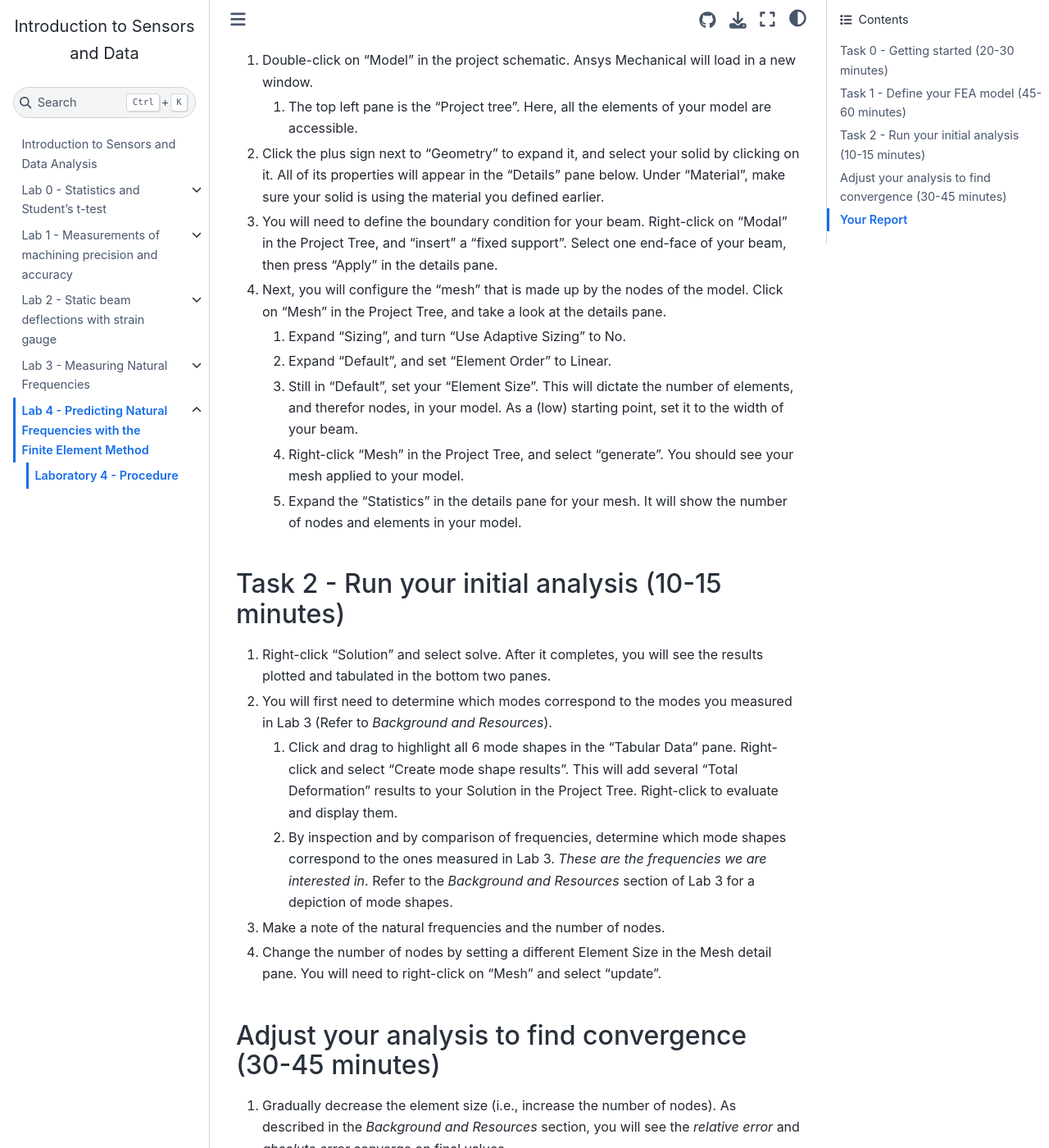
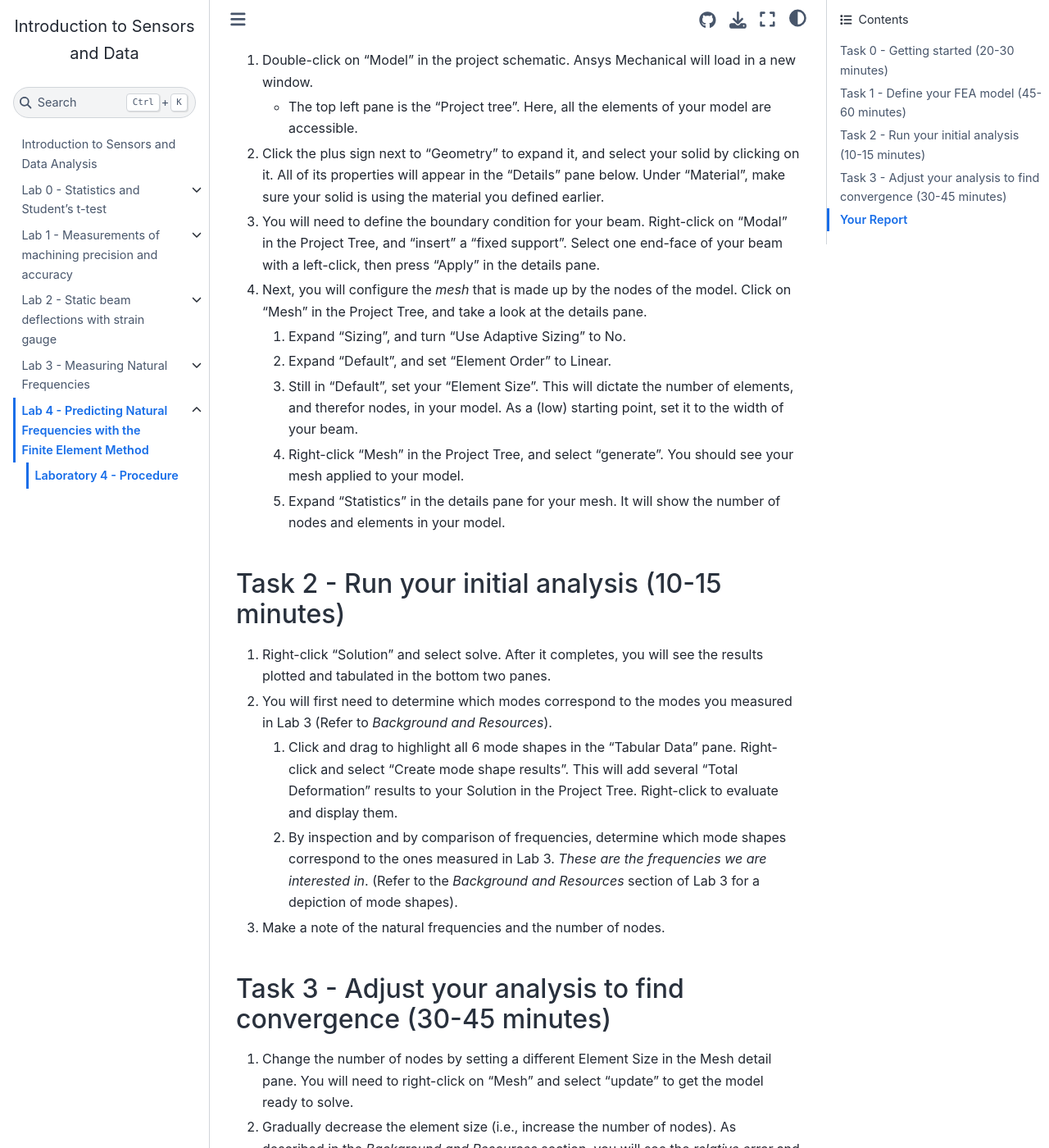
Before and after one commit to cooperrc/sensors_and_data, a Jupyter Book: the page built from ME3263-Lab_04/ME3263-Lab_04P.md, in a window 1280 px wide and 1400 px high, scrolled down 1355 px. Shown: the whole window at 82% size. Built offline with Jupyter Book 1.0.4 settings and Sphinx 7.4.7 and the Sphinx Book theme 1.1.4, drawn with Linux system fonts in a browser that asks for light colours; pages that are not in the unit, such as notebooks, are missing from menus; some of the changed text lies outside the part shown.

Commit message:
Edits and typos in Lab 04

```diff
--- a/ME3263-Lab_04/ME3263-Lab_04P.md
+++ b/ME3263-Lab_04/ME3263-Lab_04P.md
@@ -37,32 +37,33 @@ First, you will create a rectangular beam with the same material properties and
 Next, you will define the specifics of the analysis.
 
 1. Double-click on "Model" in the project schematic. Ansys Mechanical will load in a new window.
-    1. The top left pane is the "Project tree". Here, all the elements of your model are accessible.
+    - The top left pane is the "Project tree". Here, all the elements of your model are accessible.
 1. Click the plus sign next to "Geometry" to expand it, and select your solid by clicking on it. All of its properties will appear in the "Details" pane below. Under "Material", make sure your solid is using the material you defined earlier.
-1. You will need to define the boundary condition for your beam. Right-click on "Modal" in the Project Tree, and "insert" a "fixed support". Select one end-face of your beam, then press "Apply" in the details pane.
-1. Next, you will configure the "mesh" that is made up by the nodes of the model. Click on "Mesh" in the Project Tree, and take a look at the details pane.
+1. You will need to define the boundary condition for your beam. Right-click on "Modal" in the Project Tree, and "insert" a "fixed support". Select one end-face of your beam with a left-click, then press "Apply" in the details pane.
+1. Next, you will configure the _mesh_ that is made up by the nodes of the model. Click on "Mesh" in the Project Tree, and take a look at the details pane.
     1. Expand "Sizing", and turn "Use Adaptive Sizing" to No.
     1. Expand "Default", and set "Element Order" to Linear.
     1. Still in "Default", set your "Element Size". This will dictate the number of elements, and therefor nodes, in your model. As a (low) starting point, set it to the width of your beam.
     1. Right-click "Mesh" in the Project Tree, and select "generate". You should see your mesh applied to your model.
-    1. Expand the "Statistics" in the details pane for your mesh. It will show the number of nodes and elements in your model.
+    1. Expand "Statistics" in the details pane for your mesh. It will show the number of nodes and elements in your model.
 
 ## Task 2 - Run your initial analysis (10-15 minutes)
 
 1. Right-click "Solution" and select solve. After it completes, you will see the results plotted and tabulated in the bottom two panes.
 1. You will first need to determine which modes correspond to the modes you measured in Lab 3 (Refer to _Background and Resources_).
     1. Click and drag to highlight all 6 mode shapes in the "Tabular Data" pane. Right-click and select "Create mode shape results". This will add several "Total Deformation" results to your Solution in the Project Tree. Right-click to evaluate and display them.
-    1. By inspection and by comparison of frequencies, determine which mode shapes correspond to the ones measured in Lab 3. _These are the frequencies we are interested in_. Refer to the _Background and Resources_ section of Lab 3 for a depiction of mode shapes.
+    1. By inspection and by comparison of frequencies, determine which mode shapes correspond to the ones measured in Lab 3. _These are the frequencies we are interested in_. (Refer to the _Background and Resources_ section of Lab 3 for a depiction of mode shapes).
 1. Make a note of the natural frequencies and the number of nodes.
-1. Change the number of nodes by setting a different Element Size in the Mesh detail pane. You will need to right-click on "Mesh" and select "update".
 
-## Adjust your analysis to find convergence (30-45 minutes)
 
+## Task 3 - Adjust your analysis to find convergence (30-45 minutes)
+
+1. Change the number of nodes by setting a different Element Size in the Mesh detail pane. You will need to right-click on "Mesh" and select "update" to get the model ready to solve.
 1. Gradually decrease the element size (i.e., increase the number of nodes). As described in the _Background and Resources_ section, you will see the _relative error_ and _absolute error_ converge on final values.
 1. Repeat this process until you have seen convergence of the three natural frequencies you measured in Lab 3.
 
 ## Your Report
 
 - Demonstrate convergence of the first three modes, using the two methods shown in the _Background and Resources_ section.
-- What was your hypothesis for this Lab?
+- What was your hypothesis for this investigation?
 - Compare your FEA results to your experimental and analytically predicted results. Do they agree? How does this affect your hypothesis? What can you conclude from the results?
```
Also changed, not shown: 1 other file.
